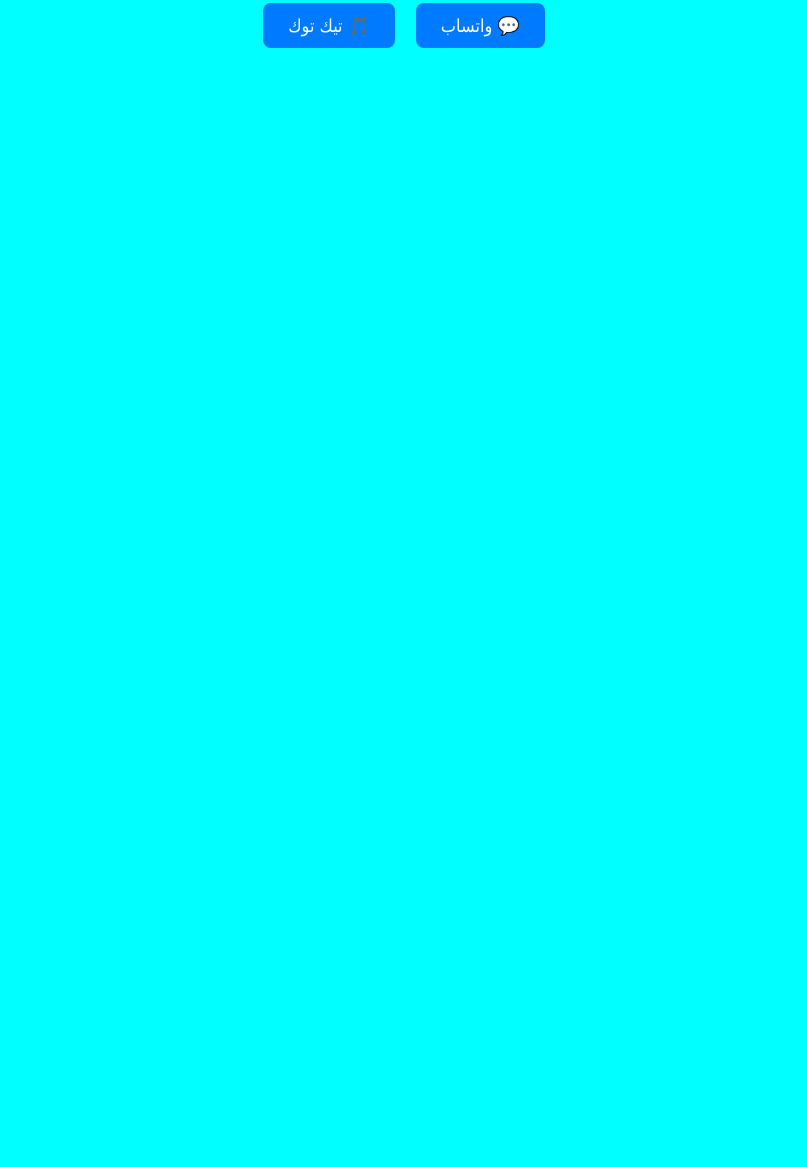
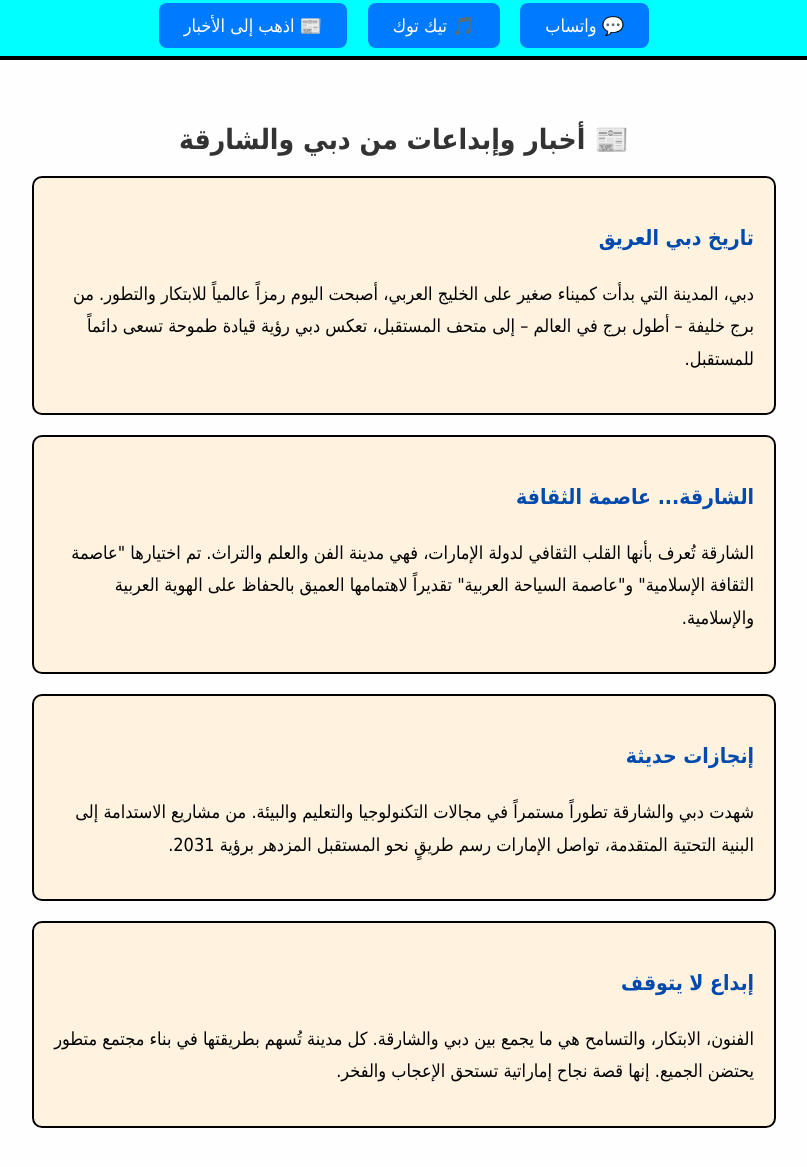
Before and after one commit to najh9090/arshad-, a plain HTML site: page index.html in a window 1280 px wide. Shown: the part 341-1508 px from the top of the page, without its empty margins (236-1043 px from the left). Before the commit the page ends 800 px from the top, so only its background shows below. Drawn offline with Linux system fonts and the light colour scheme.

Commit message:
Add files via upload

```diff
--- a/index.html
+++ b/index.html
@@ -65,6 +65,49 @@
     .tiktok:hover {
       background-color: #333;
     }
+
+    /* قسم الأخبار */
+    #news {
+      background-color: #fefefe;
+      border-top: 4px solid #000;
+      padding: 40px 20px;
+      text-align: center;
+    }
+
+    #news h2 {
+      color: #333;
+      font-size: 28px;
+      margin-bottom: 20px;
+    }
+
+    .news-item {
+      max-width: 700px;
+      margin: 20px auto;
+      background: #fff3e0;
+      border: 2px solid #000;
+      border-radius: 10px;
+      padding: 20px;
+      text-align: right;
+      line-height: 1.8;
+      font-size: 18px;
+    }
+
+    .news-item h3 {
+      color: #004aad;
+    }
+
+    /* زر النزول إلى الأخبار */
+    .scroll-button {
+      background-color: #ff9800;
+    }
+
+    .scroll-button:hover {
+      background-color: #e68900;
+    }
+
+    html {
+      scroll-behavior: smooth;
+    }
   </style>
 </head>
 
@@ -92,5 +135,44 @@
     🎵 تيك توك
   </a>
 
+  <!-- زر النزول إلى قسم الأخبار -->
+  <a href="#news" class="button scroll-button">📰 اذهب إلى الأخبار</a>
+
+  <!-- قسم الأخبار -->
+  <div id="news">
+    <h2>📰 أخبار وإبداعات من دبي والشارقة</h2>
+
+    <div class="news-item">
+      <h3>تاريخ دبي العريق</h3>
+      <p>
+        دبي، المدينة التي بدأت كميناء صغير على الخليج العربي، أصبحت اليوم رمزاً عالمياً للابتكار والتطور.
+        من برج خليفة – أطول برج في العالم – إلى متحف المستقبل، تعكس دبي رؤية قيادة طموحة تسعى دائماً للمستقبل.
+      </p>
+    </div>
+
+    <div class="news-item">
+      <h3>الشارقة... عاصمة الثقافة</h3>
+      <p>
+        الشارقة تُعرف بأنها القلب الثقافي لدولة الإمارات، فهي مدينة الفن والعلم والتراث.
+        تم اختيارها "عاصمة الثقافة الإسلامية" و"عاصمة السياحة العربية" تقديراً لاهتمامها العميق بالحفاظ على الهوية العربية والإسلامية.
+      </p>
+    </div>
+
+    <div class="news-item">
+      <h3>إنجازات حديثة</h3>
+      <p>
+        شهدت دبي والشارقة تطوراً مستمراً في مجالات التكنولوجيا والتعليم والبيئة.
+        من مشاريع الاستدامة إلى البنية التحتية المتقدمة، تواصل الإمارات رسم طريقٍ نحو المستقبل المزدهر برؤية 2031.
+      </p>
+    </div>
+
+    <div class="news-item">
+      <h3>إبداع لا يتوقف</h3>
+      <p>
+        الفنون، الابتكار، والتسامح هي ما يجمع بين دبي والشارقة. كل مدينة تُسهم بطريقتها في بناء مجتمع متطور يحتضن الجميع.
+        إنها قصة نجاح إماراتية تستحق الإعجاب والفخر.
+      </p>
+    </div>
+  </div>
 </body>
 </html>
```
